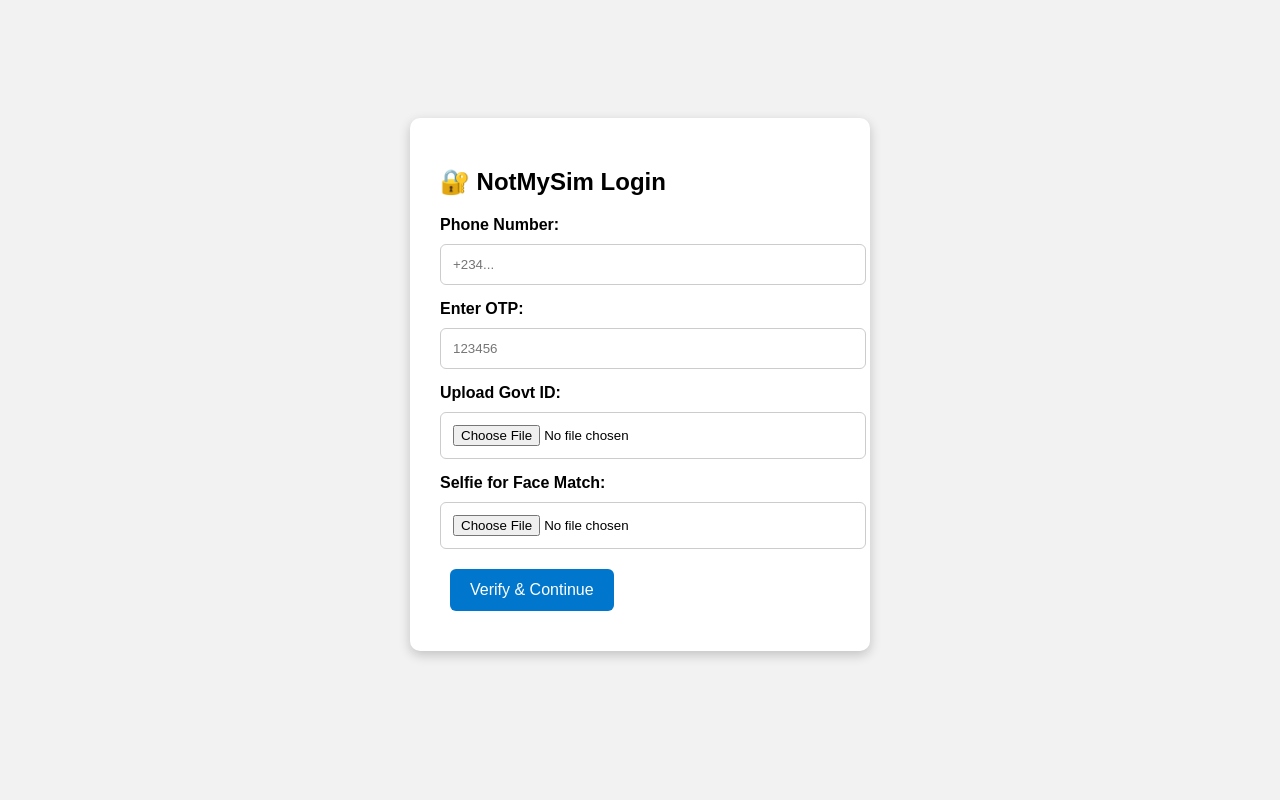
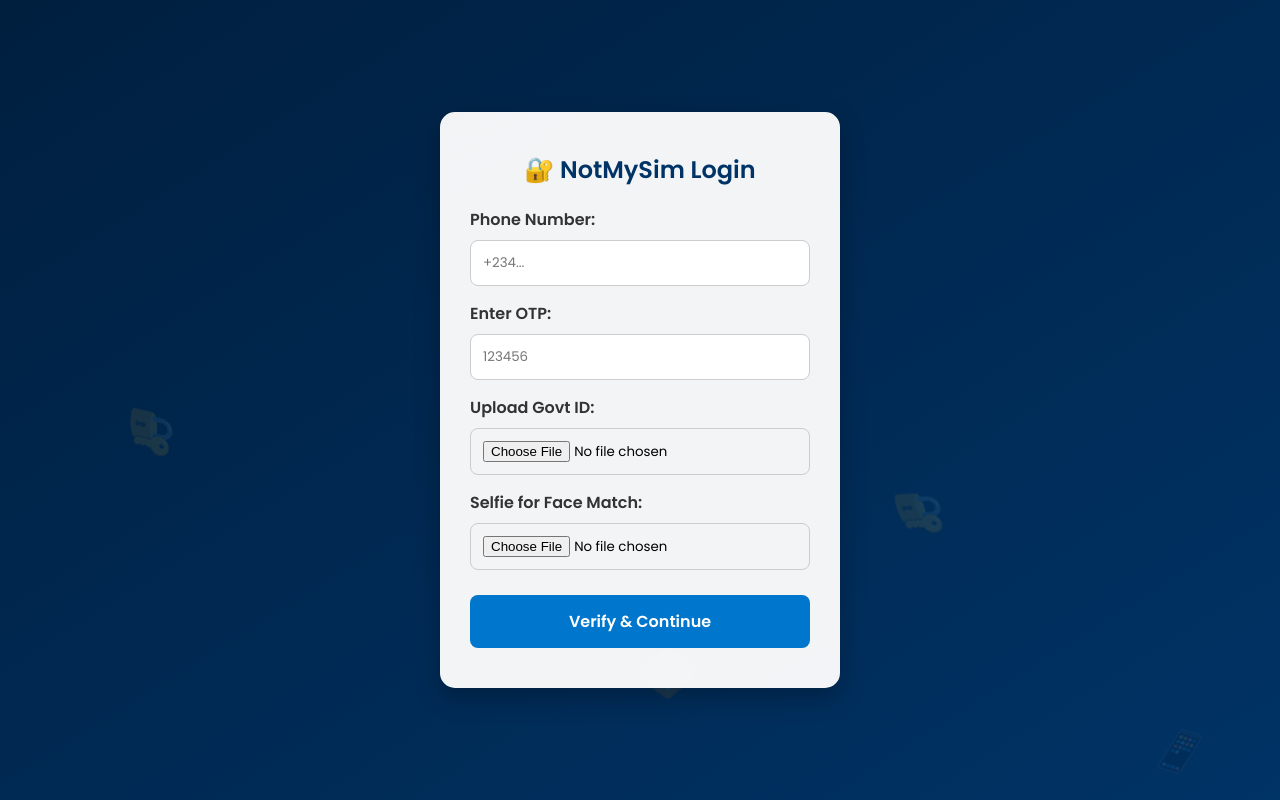
Before and after one commit to Patmartins2020/notmysim-protoype, a website: page index.html in a window 1280 px wide. Drawn offline with Linux system fonts and the light colour scheme.

Commit message:
Redesigned login page with motion background

```diff
--- a/index.html
+++ b/index.html
@@ -1,65 +1,132 @@
 <!DOCTYPE html>
 <html lang="en">
 <head>
-  <meta charset="UTF-8">
-  <title>NotMySim - Secure Login</title>
-  <link rel="stylesheet" href="style.css">
+  <meta charset="UTF-8" />
+  <meta name="viewport" content="width=device-width, initial-scale=1.0"/>
+  <title>NotMySim – Secure Login</title>
+  <link rel="preconnect" href="https://fonts.googleapis.com" />
+  <link rel="stylesheet" href="https://fonts.googleapis.com/css2?family=Poppins:wght@400;600&display=swap" />
   <style>
+    * {
+      margin: 0;
+      padding: 0;
+      font-family: 'Poppins', sans-serif;
+      box-sizing: border-box;
+    }
+    body {
+      background: linear-gradient(to bottom right, #001f3f, #003366);
+      height: 100vh;
+      overflow: hidden;
+      display: flex;
+      align-items: center;
+      justify-content: center;
+    }
+
+    .background-icons {
+      position: absolute;
+      width: 100%;
+      height: 100%;
+      overflow: hidden;
+      z-index: 0;
+    }
+
+    .background-icons i {
+      position: absolute;
+      font-size: 40px;
+      opacity: 0.1;
+      color: white;
+      animation: float 20s linear infinite;
+    }
+
+    @keyframes float {
+      0% {
+        transform: translateY(100vh) rotate(0deg);
+      }
+      100% {
+        transform: translateY(-100vh) rotate(360deg);
+      }
+    }
+
     .login-container {
-      background-color: #fff;
-      padding: 30px;
-      margin: 0 auto;
-      width: 400px;
-      border-radius: 10px;
-      box-shadow: 0 4px 12px rgba(0,0,0,0.2);
-      margin-top: 60px;
-      text-align: left;
+      z-index: 2;
+      background: rgba(255, 255, 255, 0.95);
+      padding: 40px 30px;
+      border-radius: 15px;
+      box-shadow: 0 10px 25px rgba(0,0,0,0.25);
+      width: 90%;
+      max-width: 400px;
     }
+
+    .login-container h2 {
+      text-align: center;
+      color: #003366;
+      margin-bottom: 20px;
+    }
+
+    .login-container label {
+      font-weight: 600;
+      margin-top: 15px;
+      display: block;
+      color: #333;
+    }
+
     .login-container input {
       width: 100%;
       padding: 12px;
-      margin-top: 10px;
+      margin-top: 8px;
       border: 1px solid #ccc;
-      border-radius: 6px;
+      border-radius: 8px;
     }
-    .login-container label {
-      margin-top: 15px;
-      display: block;
-      font-weight: bold;
-    }
+
     .login-container button {
-      margin-top: 20px;
-      padding: 12px 20px;
+      margin-top: 25px;
+      width: 100%;
+      padding: 14px;
       background-color: #0077cc;
       color: white;
+      font-size: 16px;
+      font-weight: 600;
       border: none;
-      border-radius: 6px;
-      font-size: 16px;
+      border-radius: 8px;
       cursor: pointer;
+      transition: 0.3s ease;
     }
+
     .login-container button:hover {
       background-color: #005fa3;
     }
   </style>
 </head>
 <body>
+
+  <!-- 🔁 Background Icons Motion -->
+  <div class="background-icons">
+    <i style="left: 10%; animation-delay: 0s;">🔐</i>
+    <i style="left: 30%; animation-delay: 5s;">📱</i>
+    <i style="left: 50%; animation-delay: 3s;">📶</i>
+    <i style="left: 70%; animation-delay: 1s;">🔐</i>
+    <i style="left: 90%; animation-delay: 4s;">📱</i>
+  </div>
+
+  <!-- 🧠 Login Panel -->
   <div class="login-container">
     <h2>🔐 NotMySim Login</h2>
 
     <label for="phone">Phone Number:</label>
-    <input type="tel" id="phone" placeholder="+234...">
+    <input type="tel" id="phone" placeholder="+234..." />
 
     <label for="otp">Enter OTP:</label>
-    <input type="text" id="otp" placeholder="123456">
+    <input type="text" id="otp" placeholder="123456" />
 
     <label for="idUpload">Upload Govt ID:</label>
-    <input type="file" id="idUpload" accept="image/*">
+    <input type="file" id="idUpload" accept="image/*" />
 
     <label for="face">Selfie for Face Match:</label>
-    <input type="file" id="face" accept="image/*">
+    <input type="file" id="face" accept="image/*" />
 
     <button onclick="verifyUser()">Verify & Continue</button>
   </div>
+
   <script>
     function verifyUser() {
       const phone = document.getElementById('phone').value;
@@ -69,18 +136,13 @@
 
       if (phone && otp && id > 0 && face > 0) {
         alert("User Verified ✅");
-
-        // Save to session
         localStorage.setItem("authenticated", true);
         localStorage.setItem("userPhone", phone);
-
-        // Redirect to dashboard
         window.location.href = "dashboard.html";
       } else {
         alert("Please complete all verification steps.");
       }
     }
   </script>
-
 </body>
 </html>
```
